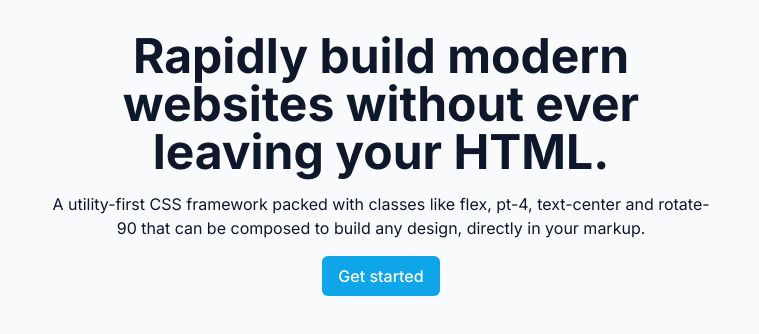
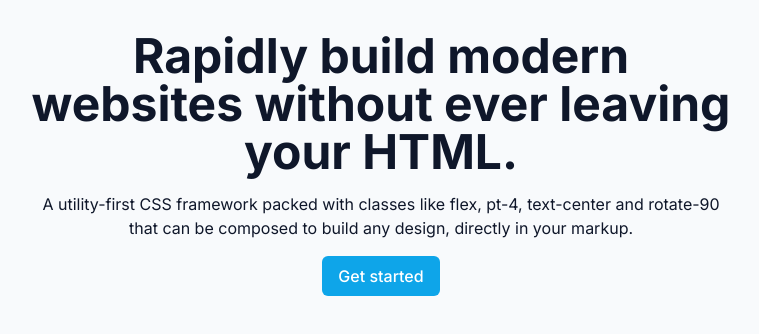
Before and after one commit to DevPedroHB/dashboard-tailwind, a Next.js app: page / in a window 1280 px wide. Shown: the top 334 px of the page, without its empty margins (259-1018 px from the left). Built offline with nearby package versions, Linux system fonts and the light colour scheme.

Commit message:
:label: Valores Arbitrários

```diff
--- a/src/app/page.tsx
+++ b/src/app/page.tsx
@@ -1,7 +1,7 @@
 export default function Home() {
   return (
     <div className="flex h-screen flex-col items-center bg-slate-50 p-8 text-center text-slate-900 dark:bg-slate-900 dark:text-slate-100">
-      <div className="max-w-2xl">
+      <div className="max-w-app">
         <h1 className="text-3xl font-bold sm:text-4xl lg:text-5xl">
           Rapidly build modern websites without ever leaving your HTML.
         </h1>
--- a/tailwind.config.js
+++ b/tailwind.config.js
@@ -7,6 +7,9 @@
   ],
   theme: {
     extend: {
+      maxWidth: {
+        app: "43.75rem",
+      },
       colors: {
         pedro: "#8257e6",
       },
```
